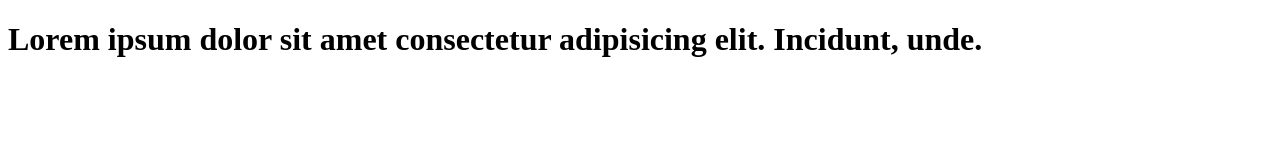
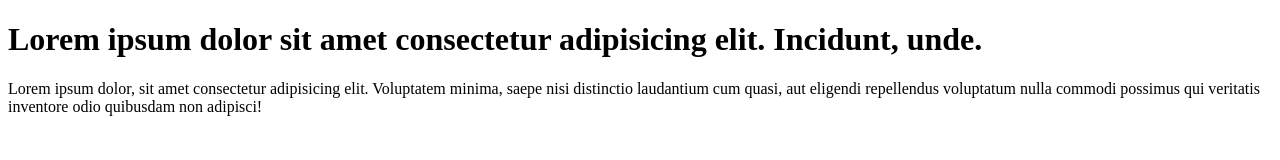
Before and after one commit to bhuvneshsingh19/learn-git, a plain HTML site: page index.html in a window 1280 px wide. Drawn offline with Linux system fonts and the light colour scheme.

Commit message:
add paragraph to code

```diff
--- a/index.html
+++ b/index.html
@@ -7,5 +7,6 @@
 </head>
 <body>
     <h1>Lorem ipsum dolor sit amet consectetur adipisicing elit. Incidunt, unde.</h1>
+    <p>Lorem ipsum dolor, sit amet consectetur adipisicing elit. Voluptatem minima, saepe nisi distinctio laudantium cum quasi, aut eligendi repellendus voluptatum nulla commodi possimus qui veritatis inventore odio quibusdam non adipisci!</p>
 </body>
 </html>
```
